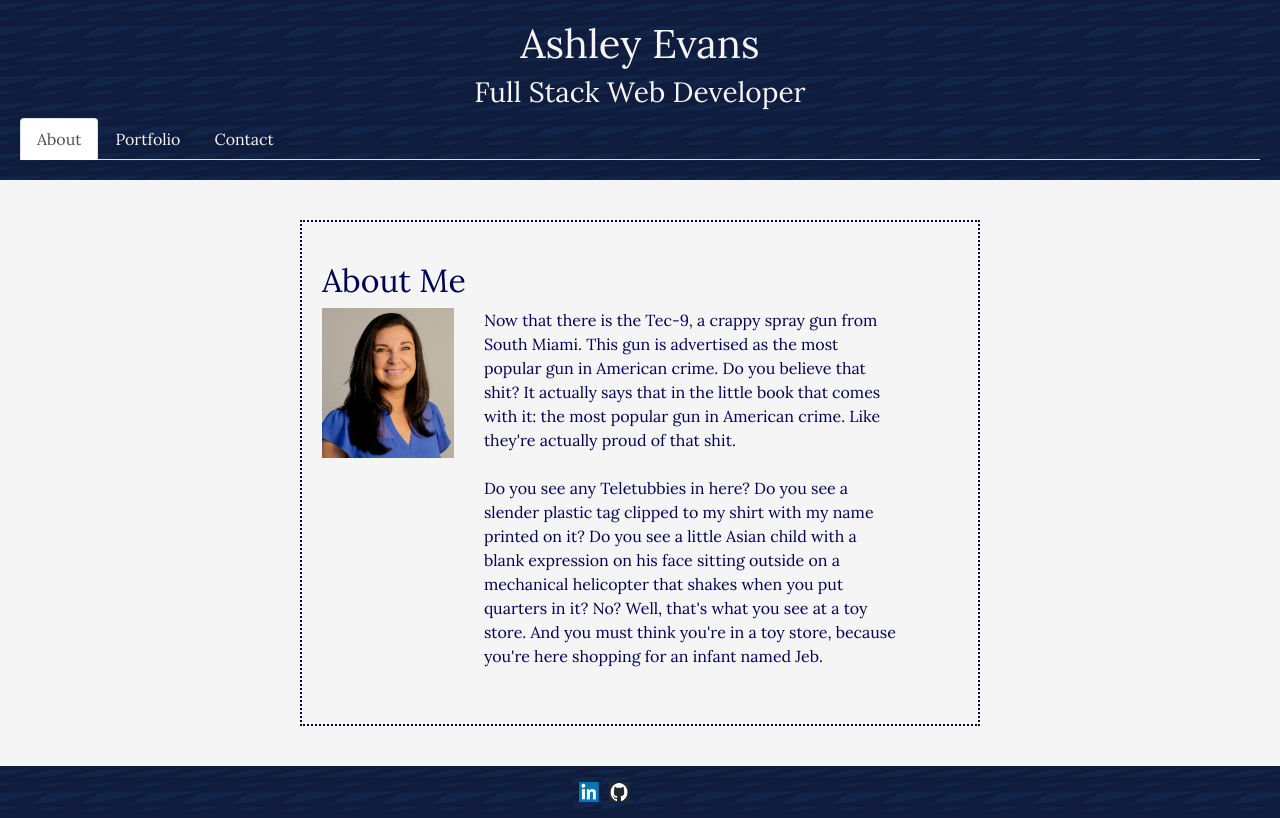
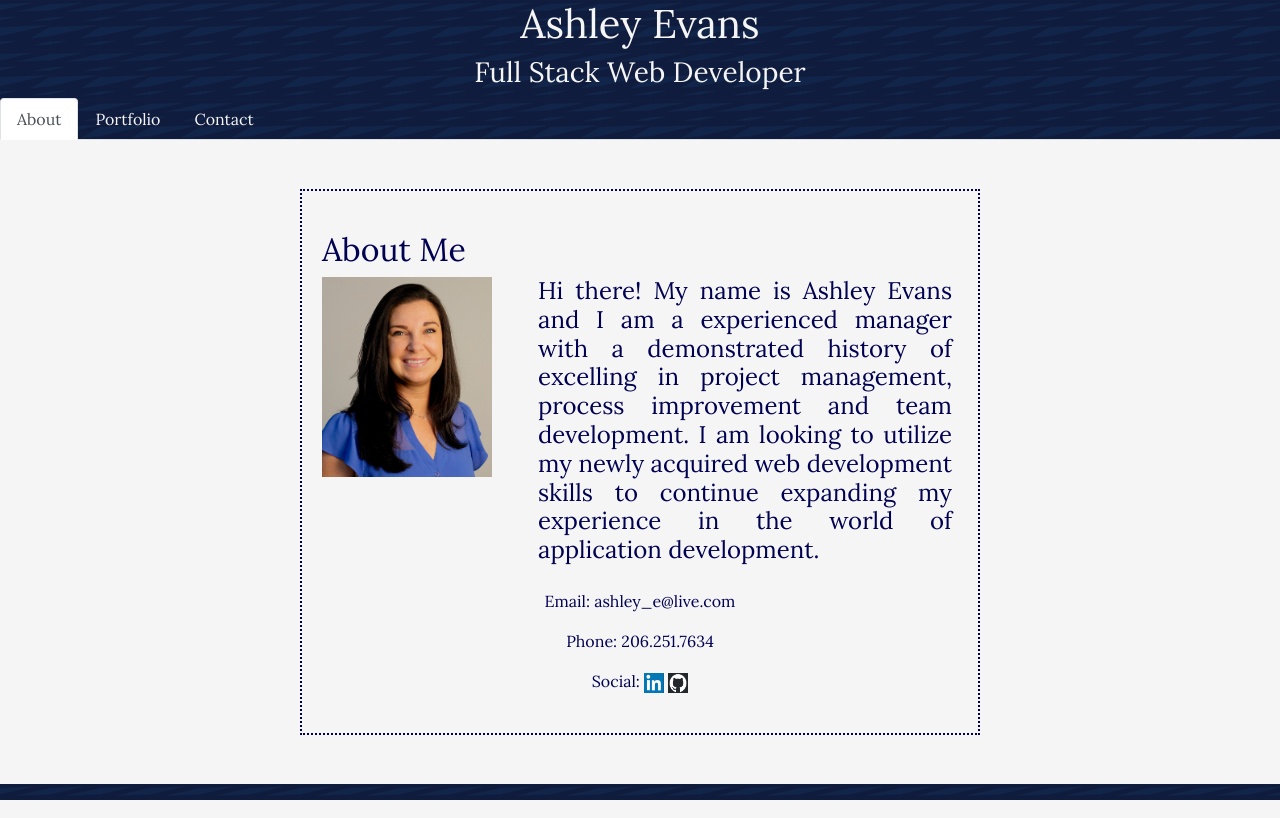
Before and after one commit to ashleye37/Ashley-Evans-Portfolio, a plain HTML site: page index.html in a window 1280 px wide. Drawn offline with nearby package versions, Linux system fonts and the light colour scheme.

Commit message:
Adding updated changes made to portfolio.

```diff
--- a/index.html
+++ b/index.html
@@ -16,8 +16,10 @@
 <body>
     <header>
         <div class="header-content">
-            <h1>Ashley Evans</h1>
-            <h3>Full Stack Web Developer</h3>
+            <div class="row">
+                <h1 class="col-md-12">Ashley Evans</h1>
+                <h3 class="col-md-12">Full Stack Web Developer</h3>
+            </div>
 
             <ul class="nav nav-tabs">
                 <li class="nav-item">
@@ -35,18 +37,21 @@
             <h2>About Me</h2>
 
             <div class="row">
-                <img class="col-md-2" class="mr-3" id="headshot" src="images/AshleyEvans-Headshot.jpg" alt="Ashley Evans Headshot">
-
-                <p class="col-md-8" class="mt-0">Now that there is the Tec-9, a crappy spray gun from South Miami. This gun is advertised as
-                    the most popular gun in American crime. Do you believe that shit? It actually says that in the little
-                    book that comes with it: the most popular gun in American crime. Like they're actually proud of that
-                    shit. </br> </br>
-                    Do you see any Teletubbies in here? Do you see a slender plastic tag clipped to my shirt
-                    with my name printed on it? Do you see a little Asian child with a blank expression on his face sitting
-                    outside on a mechanical helicopter that shakes when you put quarters in it? No? Well, that's what you
-                    see at a toy store. And you must think you're in a toy store, because you're here shopping for an
-                    infant named Jeb.
-                </p>
+                <img class="col-md-2 mr-3" id="headshot" src="images/AshleyEvans-Headshot.jpg" alt="Ashley Evans Headshot">
+                <h4 class="col-md-8 mt-0">Hi there! My name is Ashley Evans and I am a experienced manager with a
+                    demonstrated history of excelling in project management, process improvement and team development.
+                    I am looking to utilize my newly acquired web development skills to continue expanding my
+                    experience in the world of application development.</h4>
+                <div class="col-md-12" id="contact">
+                    <p class="col-md-12 mt-3">Email: ashley_e@live.com </p>
+                    <p class="col-md-12 mt-3">Phone: 206.251.7634 </p>
+                    <div class="col-md-12 mt-3"> Social:
+                        <a href="https://www.linkedin.com/in/ashleyevans37/" target="_blank"> <img src="images/linkedin-icon.png"
+                                style="width:20px; height: 20px"> </a>
+                        <a href="https://github.com/ashleye37" target="_blank"> <img src="images/github-icon.png" style="width:20px; height: 20px">
+                        </a>
+                    </div>
+                </div>
             </div>
 
         </div>
@@ -54,15 +59,6 @@
 
     <footer>
         <div class="navbar sticky-bottom">
-            <div class="row" class="social-links">
-                <div class="col-md-2">
-                    <a class="navbar" href="https://www.linkedin.com/in/ashleyevans37/" target="_blank"> <img src="images/linkedin-icon.png" style="width:20px; height: 20px"> </a>
-                </div>
-                <div class="col-md-2">
-                    <a class="navbar" href="https://github.com/ashleye37" target="_blank"> <img src="images/github-icon.png" style="width:20px; height: 20px"> </a>
-                </div>
-            </div>
-            </div>
         </div>
     </footer>
 
--- a/style.css
+++ b/style.css
@@ -1,7 +1,7 @@
 /*This content is active in all html documents.*/
 .header-content {
     text-align: center;
-    padding: 20px;
+    /* padding: 20px; */
     background-image: url("images/dark-paths.png");
     color: whitesmoke;
 }
@@ -43,6 +43,10 @@ body {
     display: flex;
 }
 
+#contact {
+    text-align: center;
+}
+
 .social-column {
     flex: 33.3%;
     width: 100%;
@@ -62,7 +66,7 @@ body {
 
 #headshot {
     max-width: 200px;
-    height: 150px;
+    height: 200px;
     width: 100%;
 }
 
```
